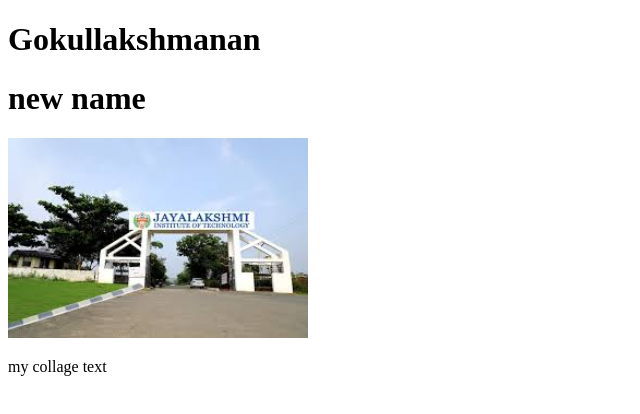
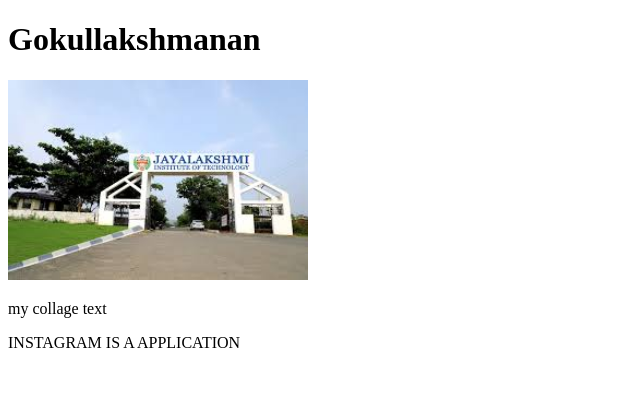
Before and after one commit to gokullakshmanan001-byte/First-project, a plain HTML site: page index.html in a window 1280 px wide. Shown: the whole page, without its empty margins (0-640 px from the left). Drawn offline with Linux system fonts and the light colour scheme.

Commit message:
added paragraph

```diff
--- a/index.html
+++ b/index.html
@@ -7,8 +7,8 @@
 </head>
 <body>
     <h1>Gokullakshmanan</h1>
-    <h1>new name</h1>
     <img width="300px" src="profile.jpg" alt="">
     <p>my collage text</p>
+    <P>INSTAGRAM IS A APPLICATION</P>
 </body>
 </html>
```
